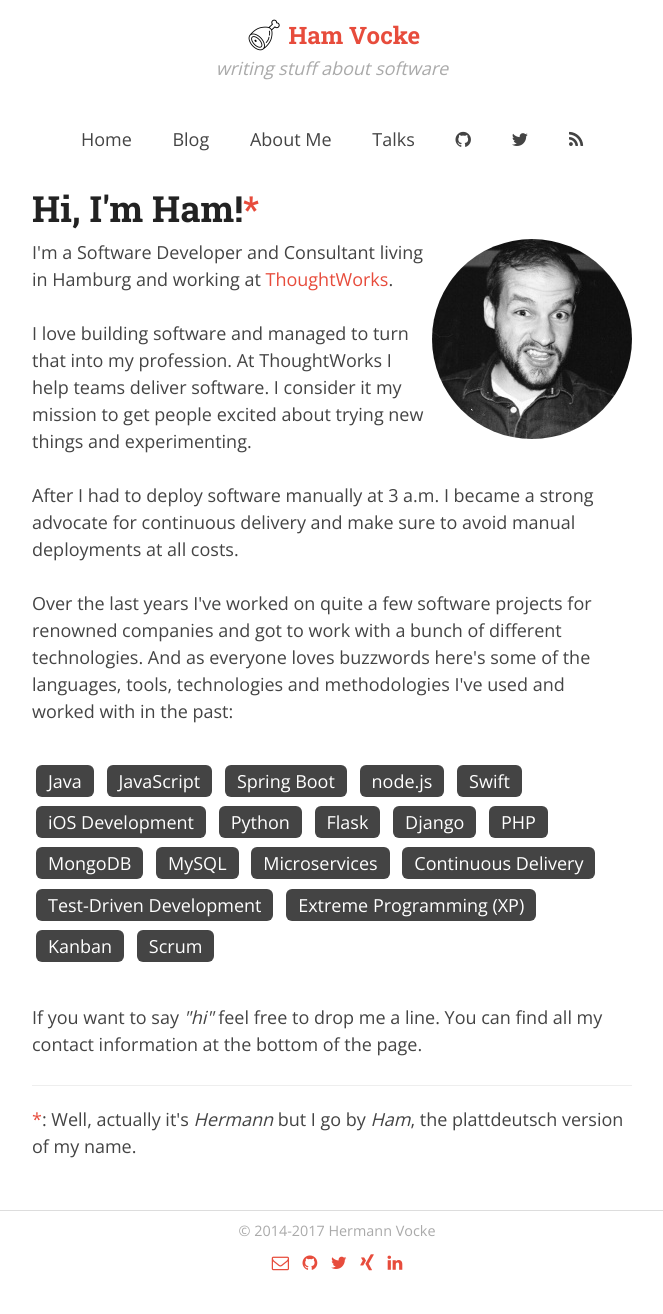
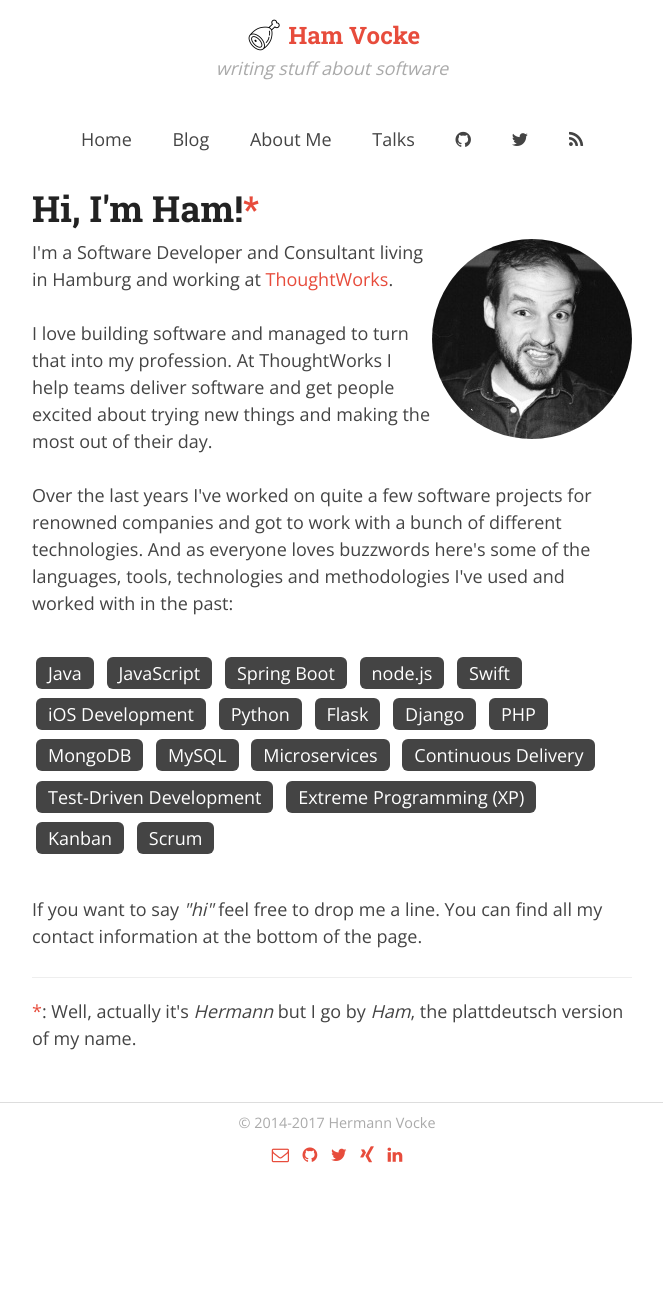
Before and after one commit to hamvocke/hamvocke.github.io, a Jekyll site: the page built from about/index.html, in a window 1280 px wide. Shown: the whole page, without its empty margins (308-971 px from the left). Built offline with Jekyll 4.4.1, drawn with Linux system fonts in a browser that asks for light colours; nearby versions of some CDN libraries; comment, search, counter and statistics services are not loaded; after the commit the page ends 1206 px from its top, so only the background shows below that.

Commit message:
tweak about page

```diff
--- a/about/index.html
+++ b/about/index.html
@@ -10,9 +10,7 @@ title: hamvocke.com | About
 
 	<p>I'm a Software Developer and Consultant living in Hamburg and working at <a href="http://www.thoughtworks.com">ThoughtWorks</a>.</p>
 
-	<p>I love building software and managed to turn that into my profession. At ThoughtWorks I help teams deliver software. I consider it my mission to get people excited about trying new things and experimenting.</p>
-
-	<p>After I had to deploy software manually at 3 a.m. I became a strong advocate for continuous delivery and make sure to avoid manual deployments at all costs.</p>
+	<p>I love building software and managed to turn that into my profession. At ThoughtWorks I help teams deliver software and get people excited about trying new things and making the most out of their day.</p>
 
 	<p>Over the last years I've worked on quite a few software projects for renowned companies and got to work with a bunch of different technologies. And as everyone loves buzzwords here's some of the languages, tools, technologies and methodologies I've used and worked with in the past:</p>
 
```
